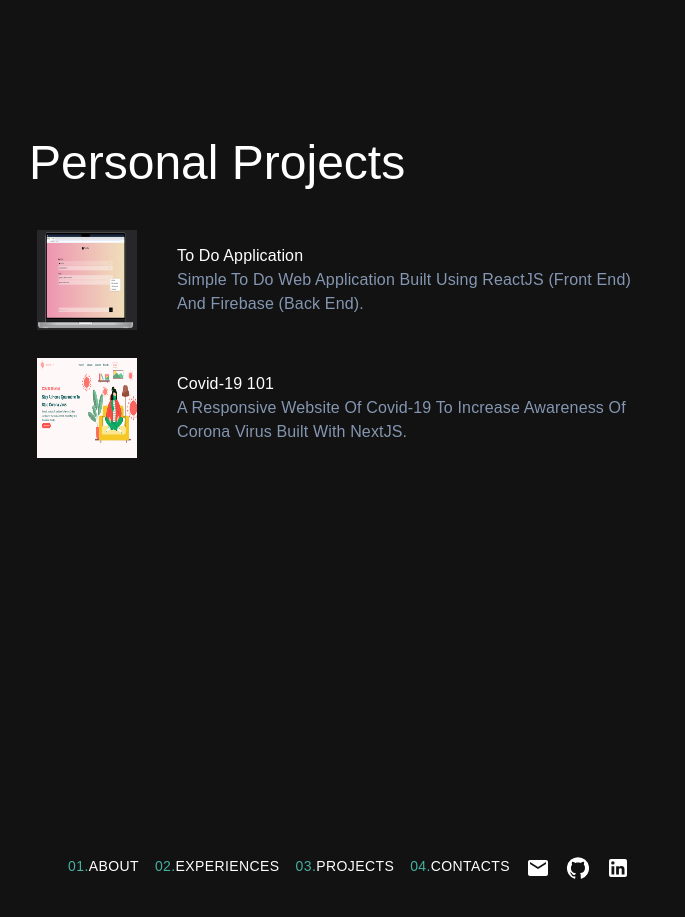
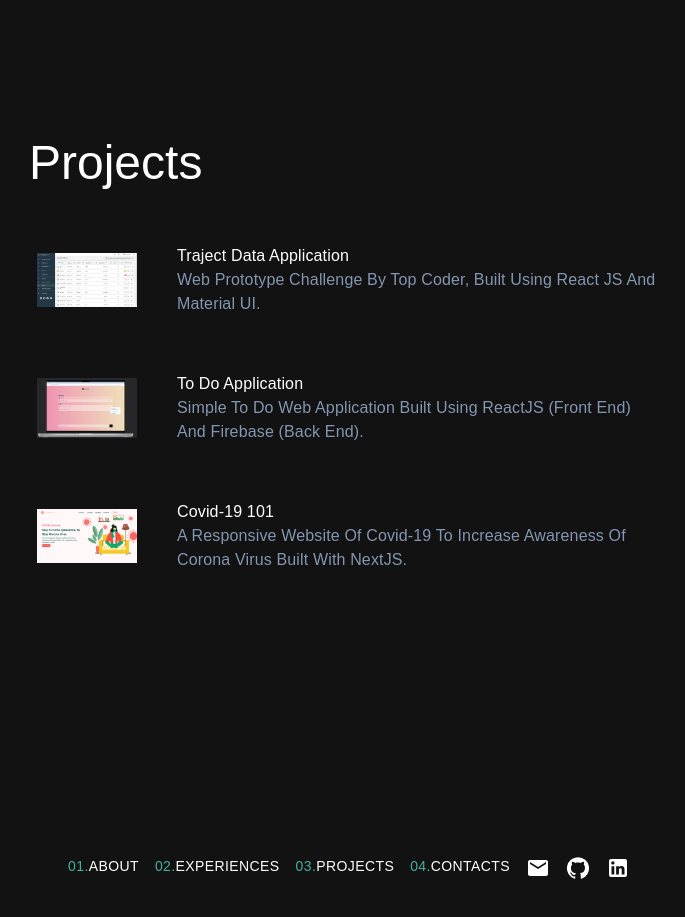
Before and after one commit to citra-rahman/citra-rahman.github.io, a Next.js app: page / in a window 1280 px wide. Shown: the part 1720-2637 px from the top of the page, without its empty margins (291-976 px from the left). Before the commit the page ends 2608 px from the top, so only its background shows below. Built offline with nearby package versions, Linux system fonts and the light colour scheme; a web font is replaced by a local one.

Commit message:
add data to project

```diff
--- a/src/app/components/ProjectCard.tsx
+++ b/src/app/components/ProjectCard.tsx
@@ -14,7 +14,7 @@ export default function ProjectCard({ name, imgPath, description, link }: projec
                 alignItems: "center",
                 textTransform: 'capitalize'
             }} target='_blank'>
-            <Image alt={name} src={imgPath} width={100} height={100} />
+            <Image alt={name} src={imgPath} width={100} height={100} style={{ objectFit: "contain" }} />
             <Box sx={{ paddingLeft: 5 }}>
                 <Typography>{name}</Typography>
                 <Typography
--- a/src/app/page.tsx
+++ b/src/app/page.tsx
@@ -85,8 +85,8 @@ export default function Home() {
               )
             }
           </Box>
-          <Box id="projects" component="section" display='flex' flexDirection='column' sx={{ mb: '15vmax' }} gap={2}>
-            <Typography sx={{ typography: { xs: 'h5', md: 'h3' } }} gutterBottom>Personal Projects</Typography>
+          <Box id="projects" component="section" display='flex' flexDirection='column' sx={{ mb: '5vmax' }} gap={2}>
+            <Typography sx={{ typography: { xs: 'h5', md: 'h3' } }} gutterBottom>Projects</Typography>
             {
               projects.map((item, index) =>
                 <ProjectCard
@@ -101,7 +101,7 @@ export default function Home() {
           </Box>
         </Box>
       </main>
-      <Box id="contacts" component="section">
+      <Box id="contacts" component="section" sx={{ pb: '5vmax' }}>
         <Footer />
       </Box>
     </ThemeProvider>
--- a/src/data/index.ts
+++ b/src/data/index.ts
@@ -63,6 +63,12 @@ export const experiences = [
 
 export const projects = [
   {
+    name: "Traject Data Application",
+    imgPath: "/traject-data.png",
+    description: "Web Prototype challenge by Top Coder, built using React JS and Material UI.",
+    link: "https://wonderful-alfajores-4e26f4.netlify.app"
+  },
+  {
     name: "To Do Application",
     imgPath: "/todo-app-web.png",
     description:
```
Also changed, not shown: public/traject-data.png (added).
